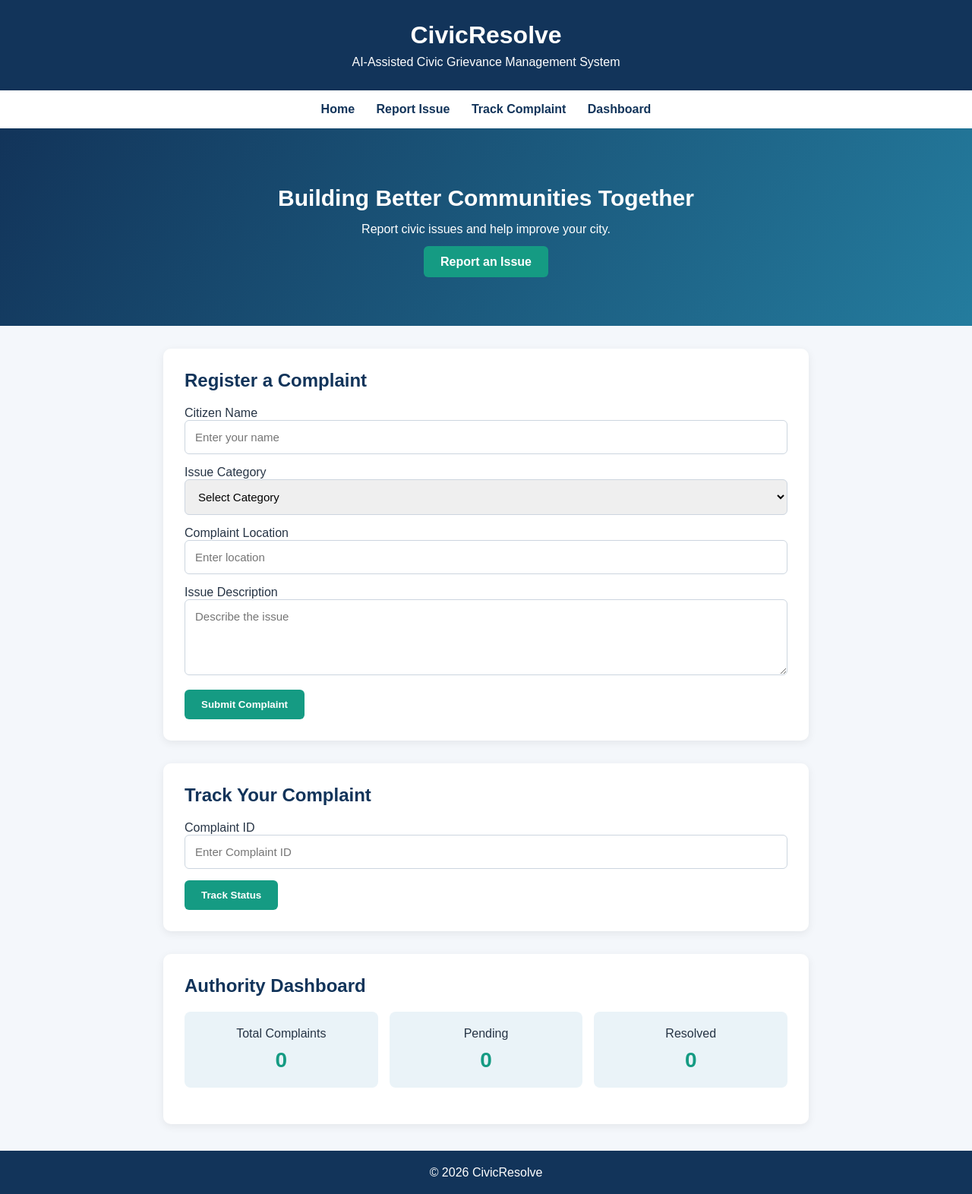
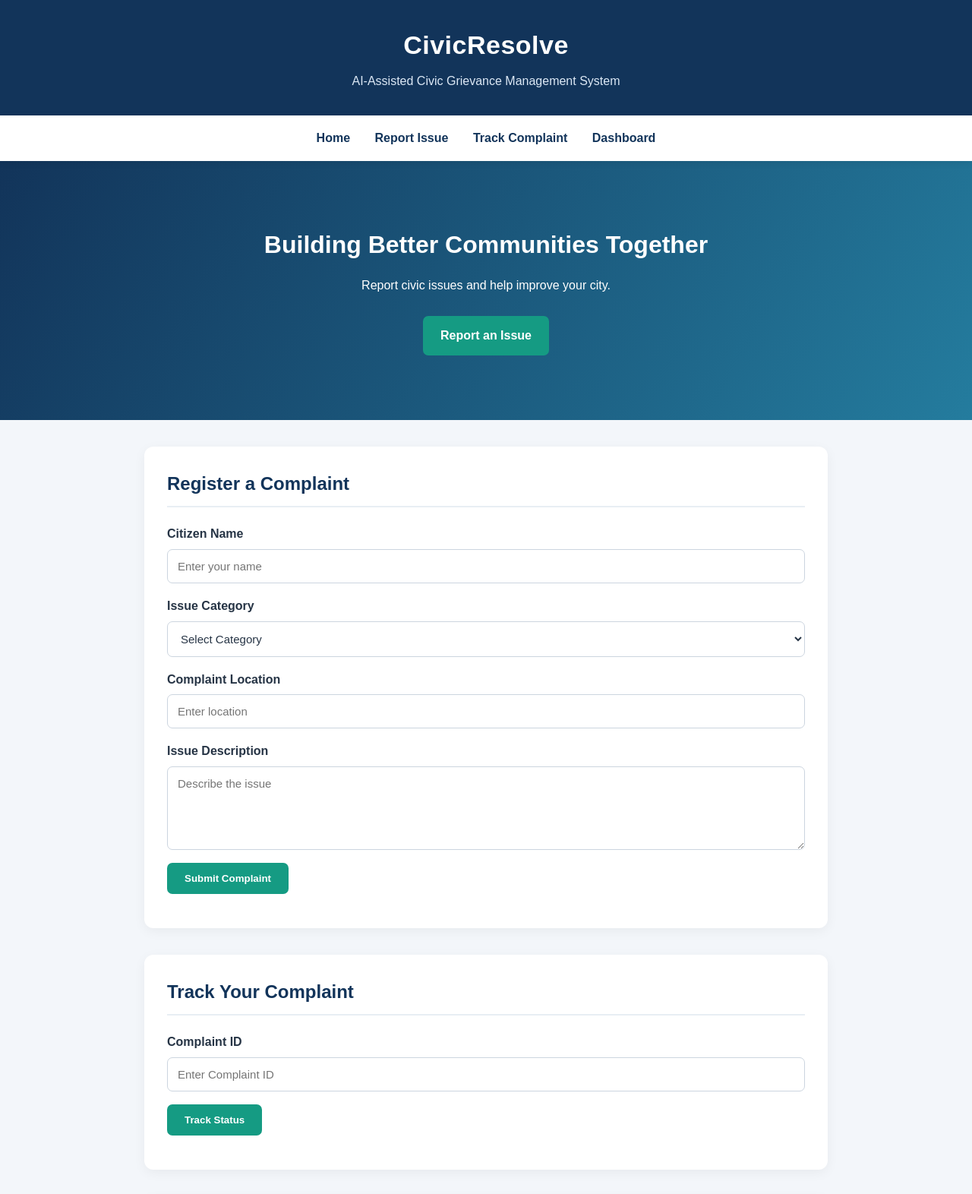
Before and after one commit to mohanashri44-bit/CivicResolve, a plain HTML site: page index.html in a window 1280 px wide. Shown: the top 1572 px of the page at 76% size. Drawn offline with Linux system fonts and the light colour scheme.

Commit message:
Update style.css

```diff
--- a/style.css
+++ b/style.css
@@ -8,144 +8,229 @@
 }
 
 body {
-    background: #f4f7fb;
+    background: #f3f6fa;
     color: #263445;
+    line-height: 1.6;
 }
 
 header {
     background: #12345a;
     color: white;
     text-align: center;
-    padding: 28px 15px;
+    padding: 32px 15px;
 }
 
 header h1 {
-    font-size: 32px;
+    font-size: 34px;
     margin-bottom: 8px;
+    letter-spacing: 0.5px;
+}
+
+header p {
+    color: #dce8f5;
 }
 
 nav {
-    background: #ffffff;
-    padding: 16px;
+    background: white;
+    padding: 17px;
     text-align: center;
-    box-shadow: 0 2px 8px #00000015;
+    box-shadow: 0 2px 10px #00000012;
+    position: sticky;
+    top: 0;
+    z-index: 10;
 }
 
 nav a {
     color: #12345a;
     text-decoration: none;
-    margin: 0 12px;
+    margin: 0 14px;
     font-weight: bold;
+    transition: color 0.2s;
+}
+
+nav a:hover {
+    color: #159b83;
 }
 
 .hero {
     background: linear-gradient(120deg, #12345a, #247c9e);
     color: white;
     text-align: center;
-    padding: 75px 20px;
+    padding: 85px 20px;
 }
 
 .hero h2 {
-    font-size: 30px;
+    font-size: 32px;
     margin-bottom: 15px;
 }
 
 .hero p {
-    margin-bottom: 25px;
+    margin-bottom: 28px;
 }
 
 .btn, button {
+    display: inline-block;
     background: #159b83;
     color: white;
     border: none;
-    padding: 12px 22px;
-    border-radius: 6px;
+    padding: 13px 23px;
+    border-radius: 7px;
     text-decoration: none;
     cursor: pointer;
     font-weight: bold;
+    transition: background 0.2s, transform 0.2s;
+}
+
+.btn:hover, button:hover {
+    background: #117c6a;
+    transform: translateY(-2px);
 }
 
 .container {
-    max-width: 850px;
-    margin: 30px auto;
-    padding: 28px;
+    max-width: 900px;
+    margin: 35px auto;
+    padding: 30px;
     background: white;
-    border-radius: 10px;
-    box-shadow: 0 3px 12px #00000012;
+    border-radius: 12px;
+    box-shadow: 0 4px 16px #0000000d;
 }
 
 .container h2 {
     color: #12345a;
-    margin-bottom: 20px;
+    margin-bottom: 22px;
+    border-bottom: 2px solid #e8eef4;
+    padding-bottom: 10px;
+}
+
+form label,
+.container label {
+    display: block;
+    margin-bottom: 7px;
+    font-weight: bold;
+    color: #263445;
 }
 
 input, select, textarea {
+    display: block;
     width: 100%;
     padding: 13px;
-    margin-bottom: 15px;
+    margin-bottom: 17px;
     border: 1px solid #ccd5df;
-    border-radius: 6px;
+    border-radius: 7px;
     font-size: 15px;
+    background: #fff;
+    color: #263445;
+}
+
+input:focus, select:focus, textarea:focus {
+    outline: 2px solid #159b83;
+    border-color: #159b83;
 }
 
 textarea {
-    min-height: 100px;
+    min-height: 110px;
     resize: vertical;
 }
 
 .stats {
     display: flex;
-    gap: 15px;
+    gap: 18px;
     flex-wrap: wrap;
 }
 
 .stat {
     flex: 1;
-    min-width: 130px;
+    min-width: 140px;
     background: #eaf3f8;
-    padding: 20px;
-    border-radius: 8px;
+    padding: 23px 15px;
+    border-radius: 10px;
     text-align: center;
+    border-bottom: 3px solid #159b83;
 }
 
 .stat h3 {
     color: #159b83;
-    font-size: 28px;
+    font-size: 30px;
     margin-top: 10px;
 }
 
+#message, #trackResult {
+    margin-top: 15px;
+    font-weight: bold;
+    overflow-wrap: anywhere;
+}
+
 #complaintList {
-    margin-top: 20px;
+    margin-top: 24px;
 }
 
 .complaint-card {
     background: #f4f7fb;
     border-left: 4px solid #159b83;
-    padding: 15px;
-    margin-bottom: 12px;
-    border-radius: 5px;
+    padding: 18px;
+    margin-bottom: 14px;
+    border-radius: 7px;
+    overflow-wrap: anywhere;
+}
+
+.complaint-card p {
+    margin-bottom: 10px;
+}
+
+.complaint-card button {
+    margin-top: 8px;
+}
+
+button:focus-visible,
+a:focus-visible {
+    outline: 3px solid #f0a83b;
+    outline-offset: 3px;
 }
 
 footer {
     background: #12345a;
     color: white;
     text-align: center;
-    padding: 20px;
-    margin-top: 35px;
+    padding: 22px;
+    margin-top: 40px;
 }
 
 @media (max-width: 600px) {
     nav a {
         display: inline-block;
         margin: 7px;
+        font-size: 14px;
+    }
+
+    .hero {
+        padding: 60px 18px;
     }
 
     .hero h2 {
-        font-size: 23px;
+        font-size: 24px;
     }
 
     .container {
-        margin: 18px 12px;
+        margin: 20px 12px;
         padding: 20px;
     }
+
+    .stats {
+        flex-direction: column;
+    }
+
+    .stat {
+        width: 100%;
+    }
+
+    header h1 {
+        font-size: 28px;
+    }
 }
+
+@media (prefers-reduced-motion: reduce) {
+    *, *::before, *::after {
+        scroll-behavior: auto !important;
+        transition: none !important;
+    }
+}
```
